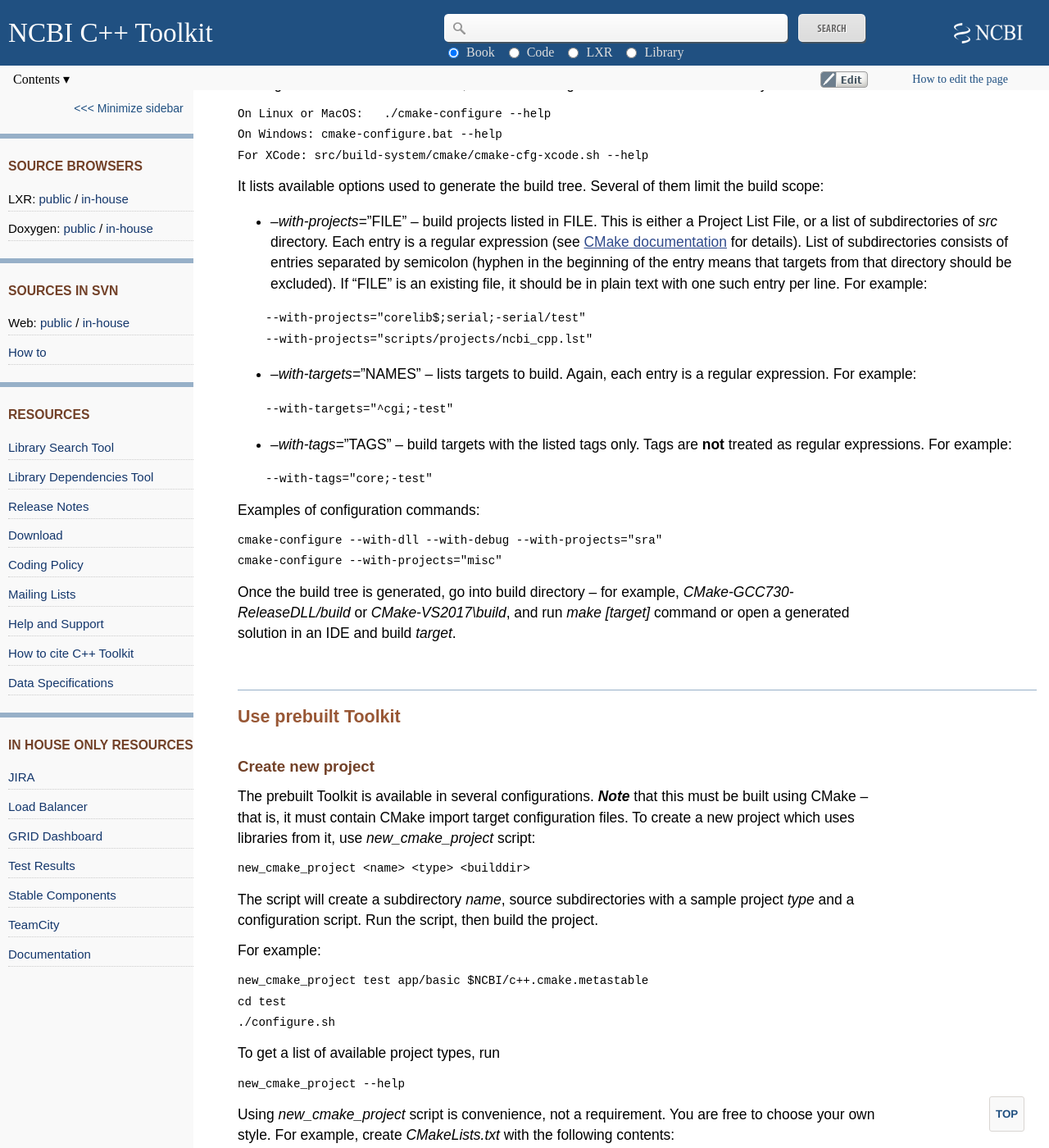
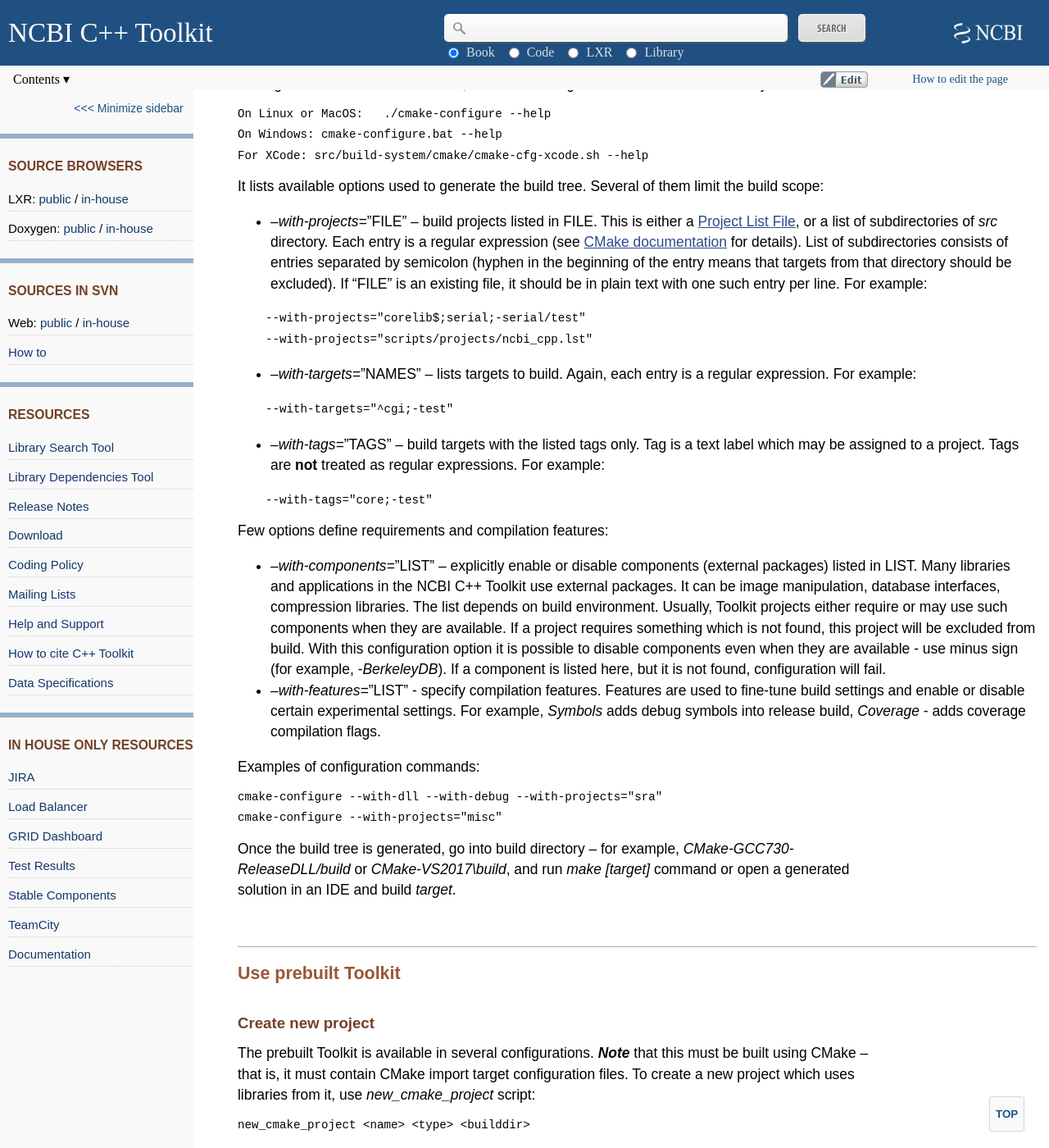
Before and after one commit to ncbi/cxx-toolkit, a Jekyll site: the page built from pages/ch_cmconfig.md, in a window 1280 px wide and 1400 px high, scrolled down 1444 px. Shown: the whole window at 82% size. Built offline with Jekyll 4.4.1, drawn with Linux system fonts in a browser that asks for light colours.

Commit message:
Update ch_cmconfig.md

````diff
--- a/pages/ch_cmconfig.md
+++ b/pages/ch_cmconfig.md
@@ -74,7 +74,7 @@
 
 It lists available options used to generate the build tree. Several of them limit the build scope:
 
--   *--with-projects=*”FILE” – build projects listed in FILE. This is either a Project List File, or a list of subdirectories of *src* directory. Each entry is a regular expression (see [CMake documentation](https://cmake.org/cmake/help/v3.14/command/string.html#regex-specification) for details). List of subdirectories consists of entries separated by semicolon (hyphen in the beginning of the entry means that targets from that directory should be excluded). If "FILE" is an existing file, it should be in plain text with one such entry per line. For example:
+-   *--with-projects=*”FILE” – build projects listed in FILE. This is either a [Project List File](https://ncbi.github.io/cxx-toolkit/pages/ch_config#ch_config.Project_List_Files), or a list of subdirectories of *src* directory. Each entry is a regular expression (see [CMake documentation](https://cmake.org/cmake/help/v3.14/command/string.html#regex-specification) for details). List of subdirectories consists of entries separated by semicolon (hyphen in the beginning of the entry means that targets from that directory should be excluded). If "FILE" is an existing file, it should be in plain text with one such entry per line. For example:
 
 ```
     --with-projects="corelib$;serial;-serial/test"
@@ -87,11 +87,16 @@
     --with-targets="^cgi;-test"
 ```
 
--   *--with-tags=*”TAGS” – build targets with the listed tags only. Tags are **not** treated as regular expressions. For example:
+-   *--with-tags=*”TAGS” – build targets with the listed tags only. Tag is a text label which may be assigned to a project. Tags are **not** treated as regular expressions. For example:
 
 ```
     --with-tags="core;-test"
 ```
+
+Few options define requirements and compilation features:
+
+-   *--with-components=*”LIST” – explicitly enable or disable components (external packages) listed in LIST. Many libraries and applications in the NCBI C++ Toolkit use external packages. It can be image manipulation, database interfaces, compression libraries. The list depends on build environment. Usually, Toolkit projects either require or may use such components when they are available. If a project requires something which is not found, this project will be excluded from build. With this configuration option it is possible to disable components even when they are available - use minus sign (for example, *-BerkeleyDB*). If a component is listed here, but it is not found, configuration will fail.
+-   *--with-features=*”LIST” - specify compilation features. Features are used to fine-tune build settings and enable or disable certain experimental settings. For example, *Symbols* adds debug symbols into release build, *Coverage* - adds coverage compilation flags.
 
 Examples of configuration commands:
 
````
